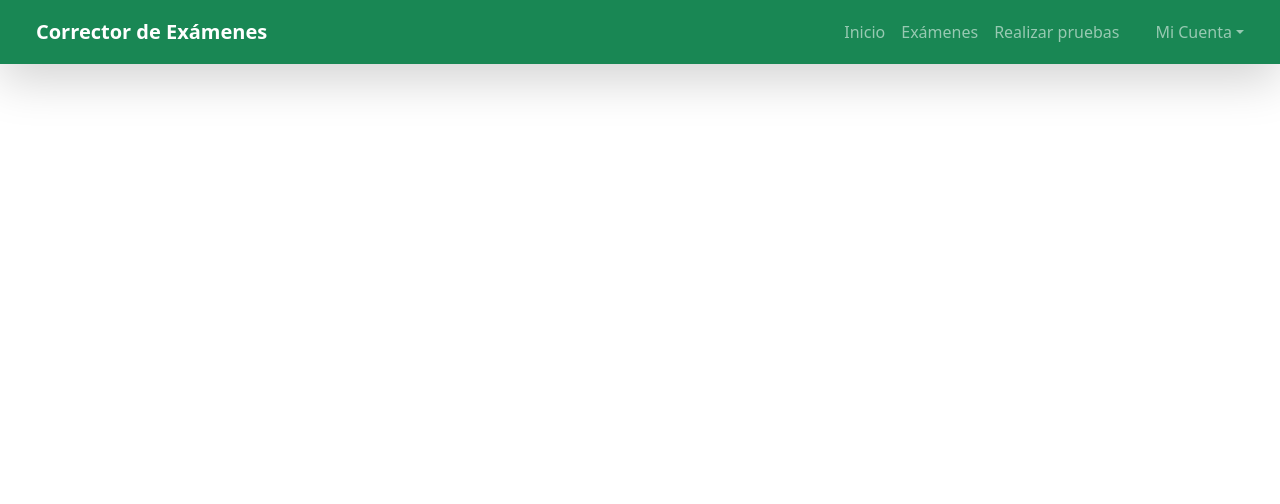
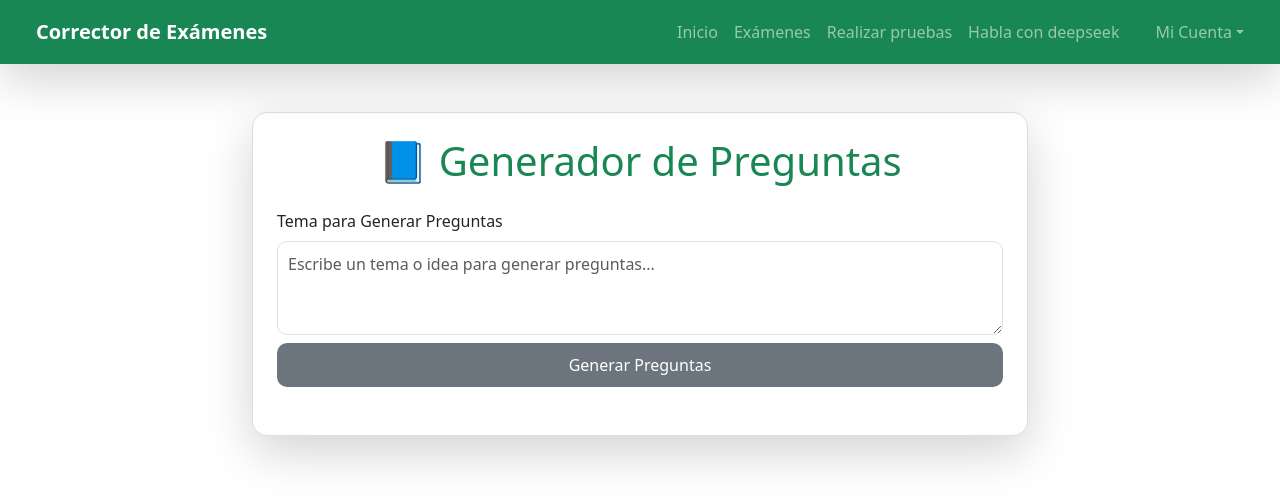
Before and after one commit to miguel9214/automatic-correction-frontend, a Vue app: page /question in a window 1280 px wide. Shown: the top 504 px of the page. Built offline with nearby package versions, Linux system fonts and the light colour scheme; sample sign-in values are in the browser's storage.

Commit message:
compoente de generador de preguntas

```diff
--- a/src/components/Navbar.vue
+++ b/src/components/Navbar.vue
@@ -30,6 +30,9 @@
               </li>
               <li class="nav-item">
                 <RouterLink to="/test" class="nav-link" @click="closeNavbar">Realizar pruebas</RouterLink>
+              </li>
+              <li class="nav-item">
+                <RouterLink to="/question" class="nav-link" @click="closeNavbar">Habla con deepseek</RouterLink>
               </li>
 
               <!-- PERFIL Y CERRAR SESIÓN -->
--- /dev/null
+++ b/src/components/QuestionGenerator.vue
@@ -0,0 +1,167 @@
+<template>
+    <div class="container mt-5">
+      <div class="card shadow-lg p-4">
+        <h1 class="text-success mb-4 text-center">📘 Generador de Preguntas</h1>
+
+        <!-- Campo para ingresar el tema -->
+        <div class="mb-4">
+          <label class="form-label">Tema para Generar Preguntas</label>
+          <textarea
+            v-model="topic"
+            class="form-control"
+            rows="3"
+            placeholder="Escribe un tema o idea para generar preguntas..."
+          ></textarea>
+          <button @click="generateQuestions" class="btn btn-secondary mt-2 w-100" :disabled="loadingGenerate">
+            {{ loadingGenerate ? 'Generando...' : 'Generar Preguntas' }}
+          </button>
+        </div>
+
+        <!-- Spinner de carga -->
+        <div v-if="loadingGenerate" class="text-center my-3">
+          <div class="spinner-border text-success" role="status">
+            <span class="visually-hidden">Cargando...</span>
+          </div>
+        </div>
+
+        <!-- Preguntas generadas -->
+        <div v-if="generatedQuestionsText">
+          <h3 class="text-success">Preguntas Generadas:</h3>
+          <textarea
+            v-model="generatedQuestionsText"
+            class="form-control"
+            rows="10"
+            readonly
+          ></textarea>
+          <!-- Botón para copiar -->
+          <button @click="copyToClipboard" class="btn btn-success mt-3 w-100">
+            Copiar Preguntas
+          </button>
+        </div>
+
+        <!-- Mensaje de error -->
+        <div v-if="error" class="alert alert-danger mt-3">
+          {{ error }}
+        </div>
+      </div>
+    </div>
+  </template>
+
+  <script setup>
+  import { ref } from 'vue';
+  import Swal from 'sweetalert2';
+  import { useApi } from '../composables/use-api';
+
+  const topic = ref(''); // Almacena el tema para generar preguntas
+  const questions = ref([]); // Almacena las preguntas generadas
+  const generatedQuestionsText = ref(''); // Almacena las preguntas en formato de texto
+  const loadingGenerate = ref(false); // Estado de carga (para generar preguntas)
+  const error = ref(''); // Almacena mensajes de error
+
+  // Genera preguntas utilizando la API de DeepSeek
+  const generateQuestions = async () => {
+    if (!topic.value.trim() || topic.value.trim().length < 5) {
+      Swal.fire({ icon: 'warning', title: 'Advertencia', text: 'Por favor, escribe un tema válido (mínimo 5 caracteres).' });
+      return;
+    }
+
+    loadingGenerate.value = true;
+    error.value = '';
+    generatedQuestionsText.value = ''; // Limpiar el texto anterior
+
+    try {
+      // Llamar a la API de DeepSeek a través del backend usando useApi
+      const response = await useApi('deepseek', 'POST', {
+        prompt: `Genera 10 preguntas sobre "${topic.value}". Solo devuelve las preguntas, una por línea, sin números, explicaciones ni texto adicional.`,
+      });
+
+      // Procesar la respuesta de DeepSeek
+      if (response.choices && response.choices.length > 0) {
+        const content = response.choices[0].message.content;
+        questions.value = content.split('\n').filter((q) => q.trim()); // Convertir en lista de preguntas
+        generatedQuestionsText.value = questions.value.join('\n'); // Unir preguntas en un solo texto
+      } else {
+        error.value = 'No se pudieron generar preguntas. Intenta de nuevo.';
+      }
+    } catch (err) {
+      console.error('Error al generar preguntas:', err);
+      error.value = 'Ocurrió un error al generar las preguntas. Intenta de nuevo.';
+      if (err.redirect) {
+        // Redirigir al usuario si es necesario
+        window.location.href = '/login';
+      }
+    } finally {
+      loadingGenerate.value = false;
+    }
+  };
+
+  // Función para copiar el texto al portapapeles
+  const copyToClipboard = async () => {
+    try {
+      await navigator.clipboard.writeText(generatedQuestionsText.value);
+      Swal.fire({ icon: 'success', title: '¡Copiado!', text: 'Las preguntas se han copiado al portapapeles.' });
+    } catch (err) {
+      console.error('Error al copiar el texto:', err);
+      Swal.fire({ icon: 'error', title: 'Error', text: 'No se pudo copiar el texto. Intenta de nuevo.' });
+    }
+  };
+  </script>
+
+  <style scoped>
+  .container {
+    max-width: 800px;
+    margin: 0 auto;
+  }
+
+  .card {
+    border-radius: 15px;
+    border: 1px solid #ddd;
+  }
+
+  .form-control {
+    border-radius: 10px;
+    padding: 10px;
+    font-size: 16px;
+  }
+
+  .btn-secondary {
+    background-color: #6c757d;
+    color: white;
+    border: none;
+    border-radius: 10px;
+    padding: 10px;
+    font-size: 16px;
+  }
+
+  .btn-secondary:disabled {
+    background-color: #ccc;
+    cursor: not-allowed;
+  }
+
+  .btn-success {
+    background-color: #28a745;
+    color: white;
+    border: none;
+    border-radius: 10px;
+    padding: 10px;
+    font-size: 16px;
+  }
+
+  .text-success {
+    color: #28a745;
+  }
+
+  .alert-danger {
+    color: #721c24;
+    background-color: #f8d7da;
+    border-color: #f5c6cb;
+    padding: 10px;
+    border-radius: 5px;
+    margin-top: 10px;
+  }
+
+  .spinner-border {
+    width: 3rem;
+    height: 3rem;
+  }
+  </style>
--- a/src/router/index.js
+++ b/src/router/index.js
@@ -5,6 +5,7 @@ import ExamsView from "../views/ExamsView.vue";
 import TestComponent from "../components/UploadTestComponent.vue";
 import Login from "../components/Login.vue";
 import Register from "../components/Register.vue";
+import QuestionGenerator from "../components/QuestionGenerator.vue";
 
 const routes = [
   { path: "/", name: "Login", component: Login },
@@ -12,6 +13,7 @@ const routes = [
   { path: "/home", name: "home", component: HomeView, meta: { requiresAuth: true } },
   { path: "/exams", name: "exams", component: ExamsView, meta: { requiresAuth: true } },
   { path: "/test", name: "test", component: TestComponent, meta: { requiresAuth: true } },
+  { path: "/question", name: "question", component: QuestionGenerator, meta: { requiresAuth: true } },
 ];
 
 const router = createRouter({
```
